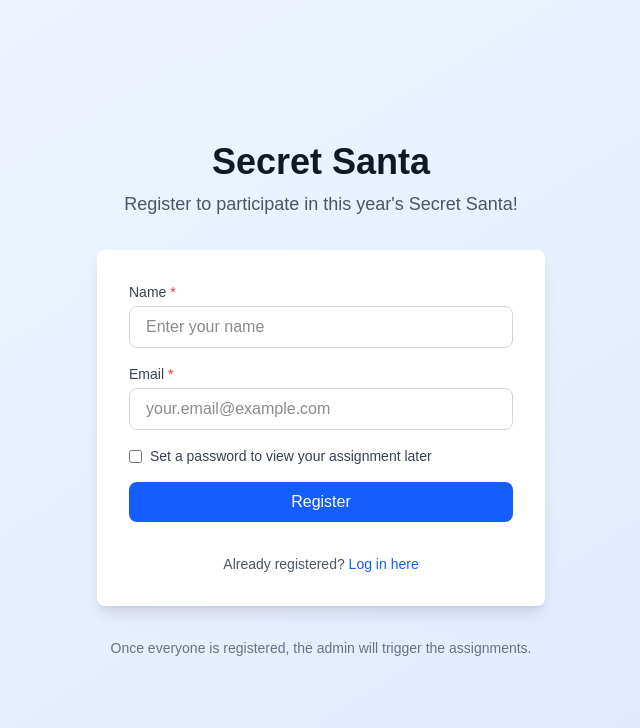
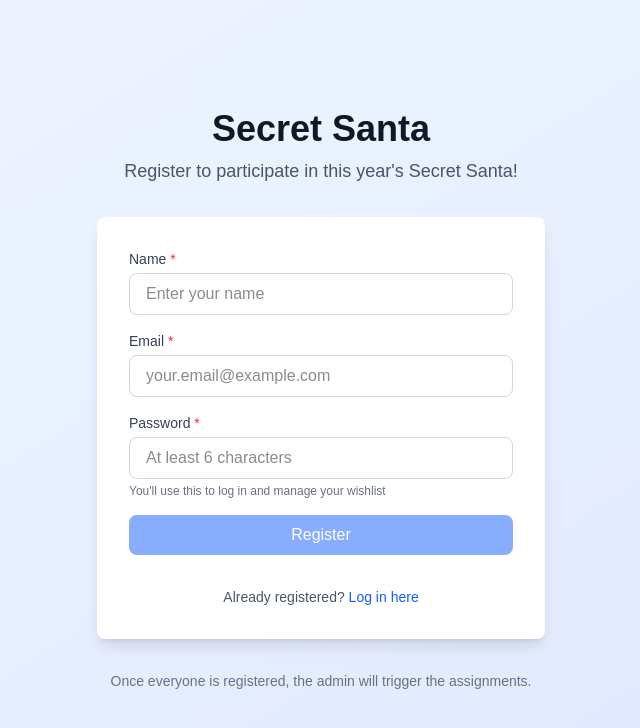
Before and after one commit to jamesprice98/secret-santa, a Next.js app: page / in a window 1280 px wide. Shown: the top 728 px of the page, without its empty margins (319-959 px from the left). Built offline with nearby package versions, Linux system fonts and the light colour scheme.

Commit message:
Require password during registration - remove optional password checkbox

```diff
--- a/app/api/register/route.ts
+++ b/app/api/register/route.ts
@@ -8,9 +8,9 @@ export async function POST(request: NextRequest) {
     const { name, email, password } = body
 
     // Validate input
-    if (!name || !email) {
+    if (!name || !email || !password) {
       return NextResponse.json(
-        { error: 'Name and email are required' },
+        { error: 'Name, email, and password are required' },
         { status: 400 }
       )
     }
@@ -19,6 +19,14 @@ export async function POST(request: NextRequest) {
     if (!/^[^\s@]+@[^\s@]+\.[^\s@]+$/.test(email)) {
       return NextResponse.json(
         { error: 'Invalid email format' },
+        { status: 400 }
+      )
+    }
+
+    // Validate password
+    if (password.length < 6) {
+      return NextResponse.json(
+        { error: 'Password must be at least 6 characters' },
         { status: 400 }
       )
     }
@@ -37,17 +45,8 @@ export async function POST(request: NextRequest) {
       )
     }
 
-    // Hash password if provided
-    let hashedPassword: string | undefined
-    if (password) {
-      if (password.length < 6) {
-        return NextResponse.json(
-          { error: 'Password must be at least 6 characters' },
-          { status: 400 }
-        )
-      }
-      hashedPassword = await bcrypt.hash(password, 10)
-    }
+    // Hash password
+    const hashedPassword = await bcrypt.hash(password, 10)
 
     // Create participant
     const participant = await prisma.participant.create({
@@ -60,9 +59,8 @@ export async function POST(request: NextRequest) {
 
     return NextResponse.json(
       {
-        message: 'Registration successful! You can now log in to view your assignment.',
+        message: 'Registration successful! You can now log in to view your assignment and manage your wishlist.',
         participant: { id: participant.id, name: participant.name },
-        hasPassword: !!hashedPassword,
       },
       { status: 201 }
     )
--- a/components/RegistrationForm.tsx
+++ b/components/RegistrationForm.tsx
@@ -7,7 +7,6 @@ export default function RegistrationForm() {
     name: '',
     email: '',
     password: '',
-    setPassword: false,
   })
   const [isSubmitting, setIsSubmitting] = useState(false)
   const [message, setMessage] = useState<{ type: 'success' | 'error'; text: string } | null>(null)
@@ -26,7 +25,7 @@ export default function RegistrationForm() {
         body: JSON.stringify({
           name: formData.name.trim(),
           email: formData.email.trim(),
-          password: formData.setPassword ? formData.password : undefined,
+          password: formData.password,
         }),
       })
 
@@ -36,18 +35,11 @@ export default function RegistrationForm() {
         throw new Error(data.error || 'Registration failed')
       }
 
-      if (data.hasPassword) {
       setMessage({
         type: 'success',
-          text: 'Registration successful! You can now log in to view your assignment when it\'s ready.'
+        text: 'Registration successful! You can now log in to view your assignment and manage your wishlist when it\'s ready.'
       })
-      } else {
-        setMessage({
-          type: 'success',
-          text: 'Registration successful! You\'re all set! (You can set a password later to view your assignment.)'
-        })
-      }
-      setFormData({ name: '', email: '', password: '', setPassword: false })
+      setFormData({ name: '', email: '', password: '' })
     } catch (error) {
       setMessage({
         type: 'error',
@@ -92,35 +84,21 @@ export default function RegistrationForm() {
         </div>
 
         <div>
-          <label className="flex items-center space-x-2">
-            <input
-              type="checkbox"
-              checked={formData.setPassword}
-              onChange={(e) => setFormData({ ...formData, setPassword: e.target.checked, password: '' })}
-              className="rounded border-gray-300 text-blue-600 focus:ring-blue-500"
-            />
-            <span className="text-sm text-gray-700">Set a password to view your assignment later</span>
-          </label>
-        </div>
-
-        {formData.setPassword && (
-          <div>
           <label htmlFor="password" className="block text-sm font-medium text-gray-700 mb-1">
             Password <span className="text-red-500">*</span>
           </label>
           <input
             type="password"
             id="password"
-              required={formData.setPassword}
+            required
             value={formData.password}
             onChange={(e) => setFormData({ ...formData, password: e.target.value })}
             className="w-full px-4 py-2 border border-gray-300 rounded-lg focus:ring-2 focus:ring-blue-500 focus:border-transparent"
             placeholder="At least 6 characters"
             minLength={6}
           />
-            <p className="mt-1 text-xs text-gray-500">You'll use this to log in and view your Secret Santa assignment</p>
+          <p className="mt-1 text-xs text-gray-500">You'll use this to log in and manage your wishlist</p>
         </div>
-        )}
 
         {message && (
           <div
@@ -136,7 +114,7 @@ export default function RegistrationForm() {
 
         <button
           type="submit"
-          disabled={isSubmitting || (formData.setPassword && formData.password.length < 6)}
+          disabled={isSubmitting || formData.password.length < 6}
           className="w-full bg-blue-600 text-white py-2 px-4 rounded-lg font-medium hover:bg-blue-700 focus:outline-none focus:ring-2 focus:ring-blue-500 focus:ring-offset-2 disabled:opacity-50 disabled:cursor-not-allowed transition-colors"
         >
           {isSubmitting ? 'Registering...' : 'Register'}
```
Lines whose indentation alone changed are shown as unchanged.
